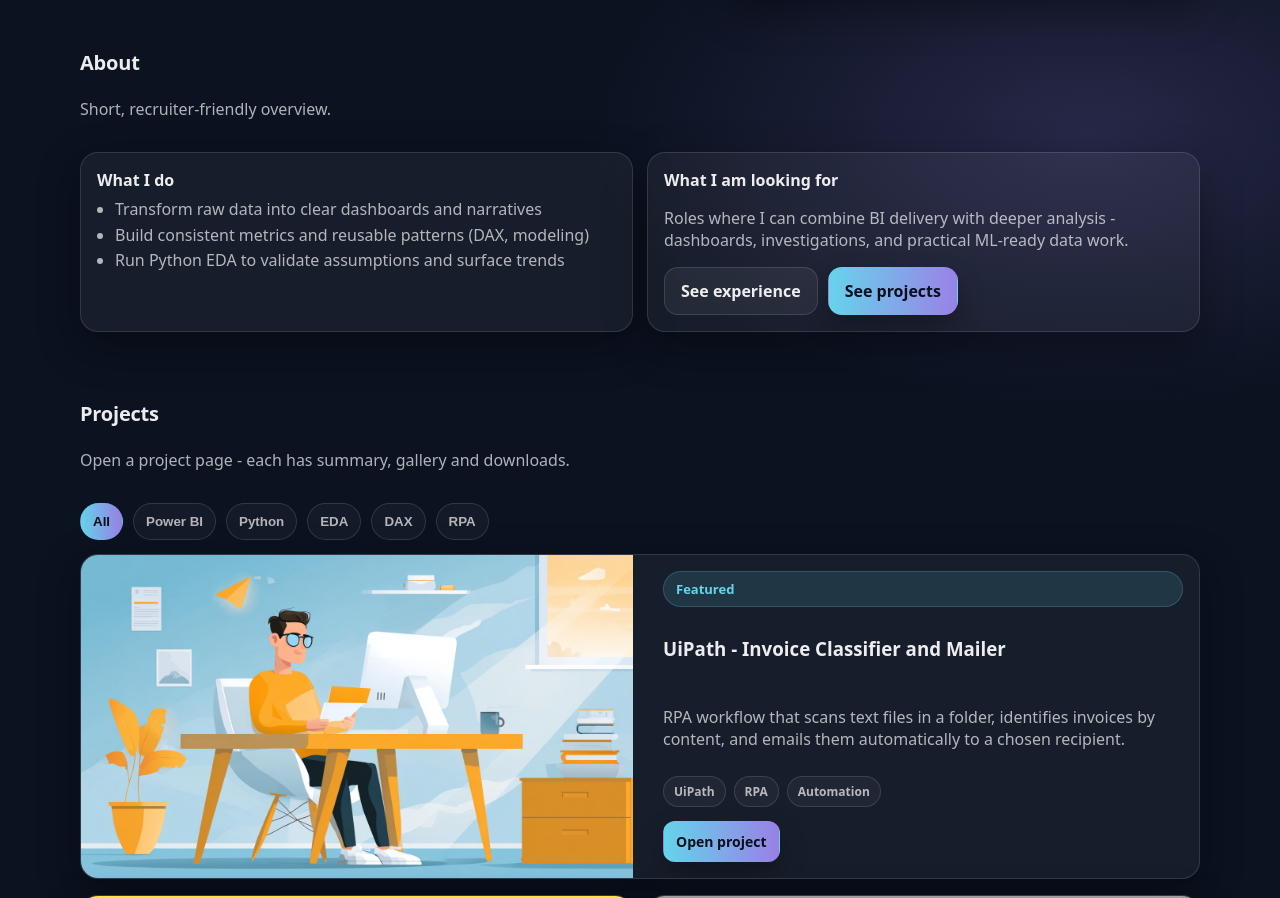
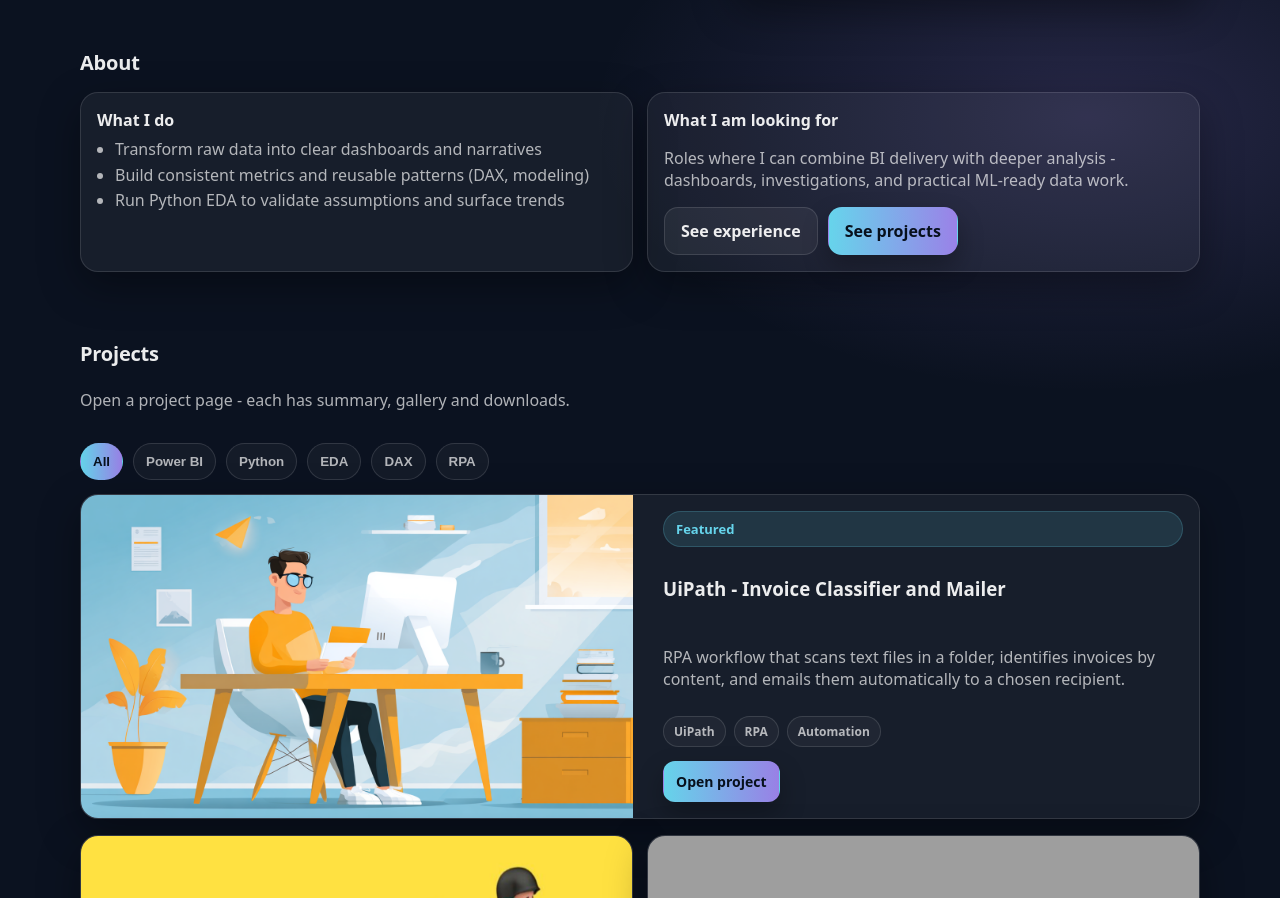
Before and after one commit to bogdancenusa19/PowerBI-Portfolio, a plain HTML site: page index.html in a window 1280 px wide. Shown: the part 969-1867 px from the top of the page. Drawn offline with Linux system fonts and the light colour scheme; grey boxes are pictures that could not be loaded.

Commit message:
Update index.html

```diff
--- a/index.html
+++ b/index.html
@@ -109,7 +109,6 @@
       <div class="container">
         <div class="section__head">
           <h2>About</h2>
-          <p class="muted">Short, recruiter-friendly overview.</p>
         </div>
 
         <div class="about">
```
